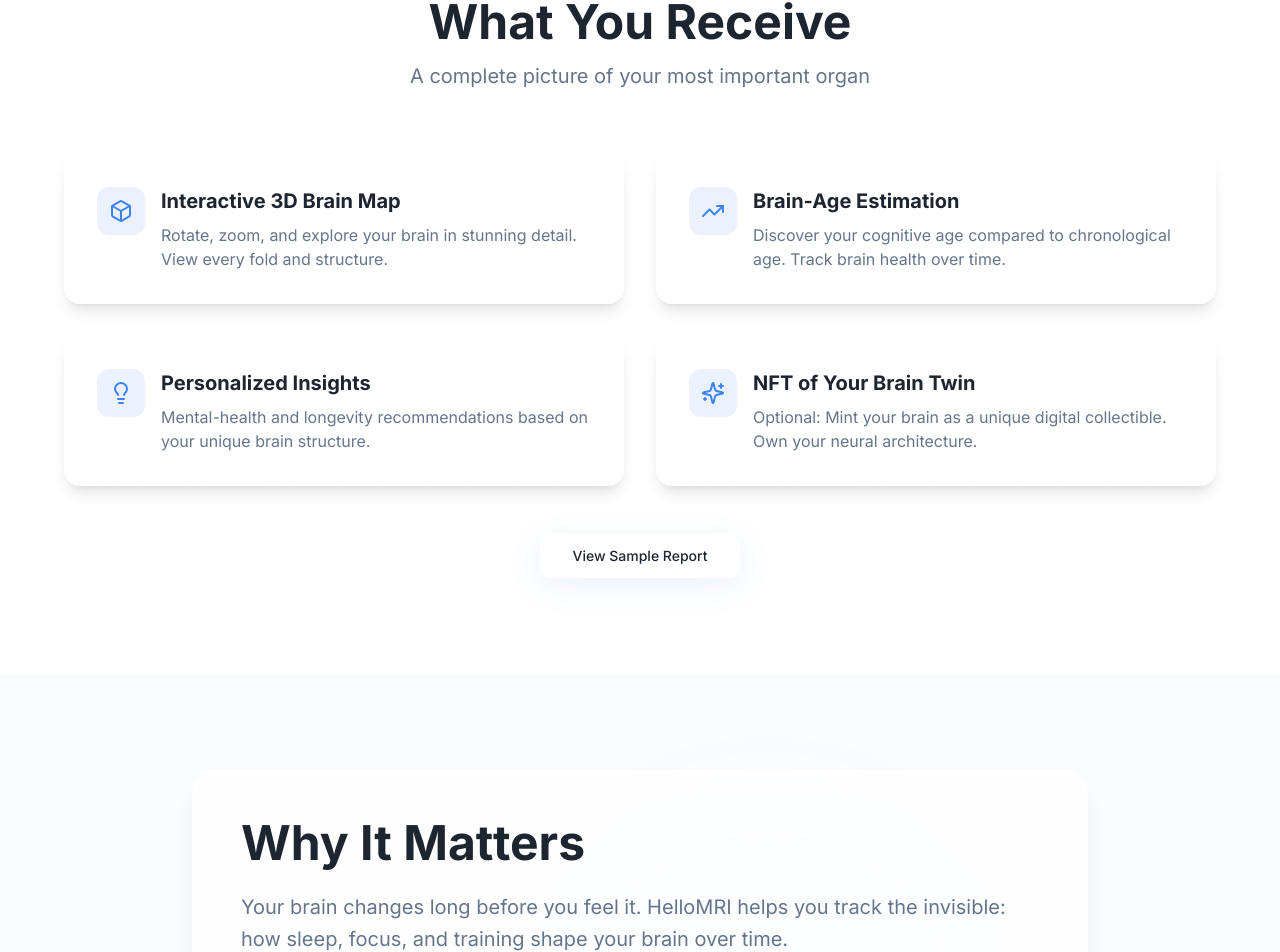
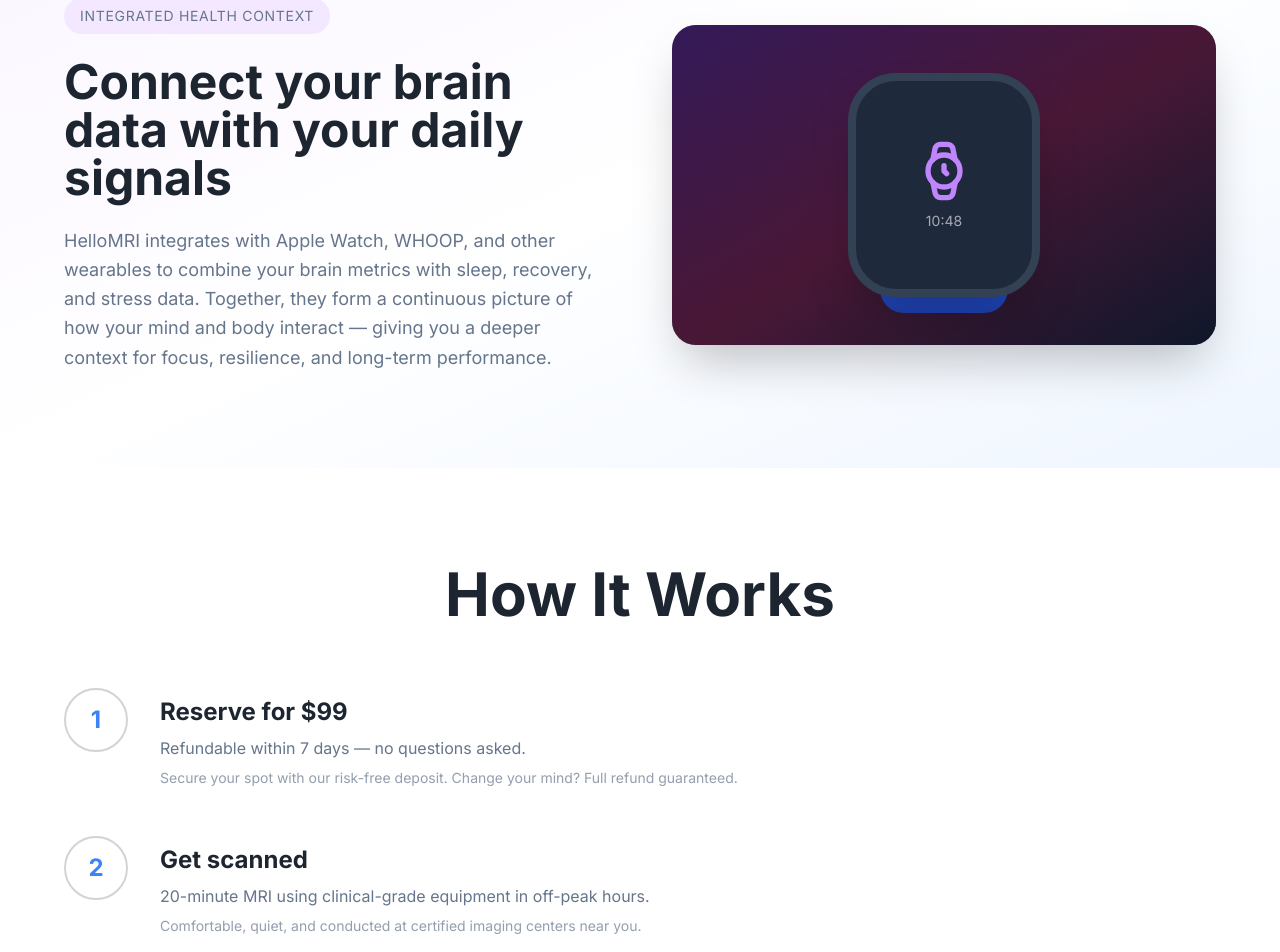
Before and after one commit to kondratevakate/brain-map-journey, a React (Vite) app: page / in a window 1280 px wide. Shown: the part 2550-3502 px from the top of the page. Built offline with nearby package versions, Linux system fonts and the light colour scheme; the HTML template or start-up script is replaced by a standard one.

Commit message:
Add new section

```diff
--- /dev/null
+++ b/src/components/HowItWorksSteps.tsx
@@ -0,0 +1,63 @@
+import { Calendar, ScanLine, Brain } from "lucide-react";
+
+const steps = [
+  {
+    number: 1,
+    title: "Reserve for $99",
+    description: "Refundable within 7 days — no questions asked.",
+    detail: "Secure your spot with our risk-free deposit. Change your mind? Full refund guaranteed.",
+  },
+  {
+    number: 2,
+    title: "Get scanned",
+    description: "20-minute MRI using clinical-grade equipment in off-peak hours.",
+    detail: "Comfortable, quiet, and conducted at certified imaging centers near you.",
+  },
+  {
+    number: 3,
+    title: "Receive your 3D brain",
+    description: "Delivered within 72 hours with insights and optional NFT.",
+    detail: "Interactive visualization with personalized brain-age estimation and longevity metrics.",
+  },
+];
+
+const HowItWorksSteps = () => {
+  return (
+    <section className="py-24 bg-white relative overflow-hidden">
+      <div className="container mx-auto px-4 relative z-10">
+        <div className="max-w-6xl mx-auto">
+          <div className="text-center mb-16">
+            <h2 className="text-5xl md:text-6xl font-bold mb-4 text-foreground">
+              How It Works
+            </h2>
+          </div>
+
+          <div className="space-y-12">
+            {steps.map((step) => (
+              <div
+                key={step.number}
+                className="flex gap-8 items-start"
+              >
+                {/* Step number circle */}
+                <div className="flex-shrink-0">
+                  <div className="w-16 h-16 rounded-full border-2 border-foreground/20 flex items-center justify-center">
+                    <span className="text-2xl font-bold text-primary">{step.number}</span>
+                  </div>
+                </div>
+
+                {/* Content */}
+                <div className="flex-1 pt-2">
+                  <h3 className="text-2xl font-bold mb-2 text-foreground">{step.title}</h3>
+                  <p className="text-muted-foreground mb-2">{step.description}</p>
+                  <p className="text-sm text-muted-foreground/70">{step.detail}</p>
+                </div>
+              </div>
+            ))}
+          </div>
+        </div>
+      </div>
+    </section>
+  );
+};
+
+export default HowItWorksSteps;
--- /dev/null
+++ b/src/components/IntegratedHealth.tsx
@@ -0,0 +1,57 @@
+import { Watch } from "lucide-react";
+
+const IntegratedHealth = () => {
+  return (
+    <section className="py-24 bg-gradient-to-br from-purple-50 via-white to-blue-50 relative overflow-hidden">
+      <div className="container mx-auto px-4 relative z-10">
+        <div className="max-w-6xl mx-auto">
+          <div className="grid lg:grid-cols-2 gap-16 items-center">
+            {/* Left - Text Content */}
+            <div className="space-y-6">
+              <div className="inline-block px-4 py-2 bg-purple-100 rounded-full text-sm text-muted-foreground uppercase tracking-wider">
+                Integrated Health Context
+              </div>
+
+              <h2 className="text-4xl md:text-5xl font-bold text-foreground leading-tight">
+                Connect your brain data with your daily signals
+              </h2>
+
+              <p className="text-lg text-muted-foreground leading-relaxed">
+                HelloMRI integrates with Apple Watch, WHOOP, and other wearables to combine your brain
+                metrics with sleep, recovery, and stress data. Together, they form a continuous picture of
+                how your mind and body interact — giving you a deeper context for focus, resilience, and
+                long-term performance.
+              </p>
+            </div>
+
+            {/* Right - Apple Watch Visual */}
+            <div className="relative">
+              <div className="bg-slate-900 rounded-3xl p-12 shadow-2xl relative overflow-hidden">
+                {/* Gradient background */}
+                <div className="absolute inset-0 bg-gradient-to-br from-purple-900/50 via-pink-900/50 to-slate-900"></div>
+
+                {/* Watch illustration placeholder */}
+                <div className="relative z-10 flex items-center justify-center">
+                  <div className="relative">
+                    {/* Watch face */}
+                    <div className="w-48 h-56 bg-slate-800 rounded-[3rem] border-8 border-slate-700 shadow-2xl flex items-center justify-center">
+                      <div className="text-center">
+                        <Watch className="w-16 h-16 text-purple-400 mx-auto mb-2" />
+                        <div className="text-sm text-white/60">10:48</div>
+                      </div>
+                    </div>
+
+                    {/* Watch band */}
+                    <div className="absolute -bottom-4 left-1/2 -translate-x-1/2 w-32 h-24 bg-gradient-to-b from-blue-600 to-blue-800 rounded-b-3xl -z-10"></div>
+                  </div>
+                </div>
+              </div>
+            </div>
+          </div>
+        </div>
+      </div>
+    </section>
+  );
+};
+
+export default IntegratedHealth;
--- a/src/pages/Index.tsx
+++ b/src/pages/Index.tsx
@@ -2,6 +2,8 @@ import Header from "@/components/Header";
 import HeroNew from "@/components/HeroNew";
 import HowItWorks from "@/components/HowItWorks";
 import PersonalizedPathways from "@/components/PersonalizedPathways";
+import IntegratedHealth from "@/components/IntegratedHealth";
+import HowItWorksSteps from "@/components/HowItWorksSteps";
 import WhatYouReceive from "@/components/WhatYouReceive";
 import WhyItMatters from "@/components/WhyItMatters";
 import MRIMap from "@/components/MRIMap";
@@ -18,6 +20,8 @@ const Index = () => {
       <HeroNew />
       <HowItWorks />
       <PersonalizedPathways />
+      <IntegratedHealth />
+      <HowItWorksSteps />
       <WhatYouReceive />
       <WhyItMatters />
       <MRIMap />
```
